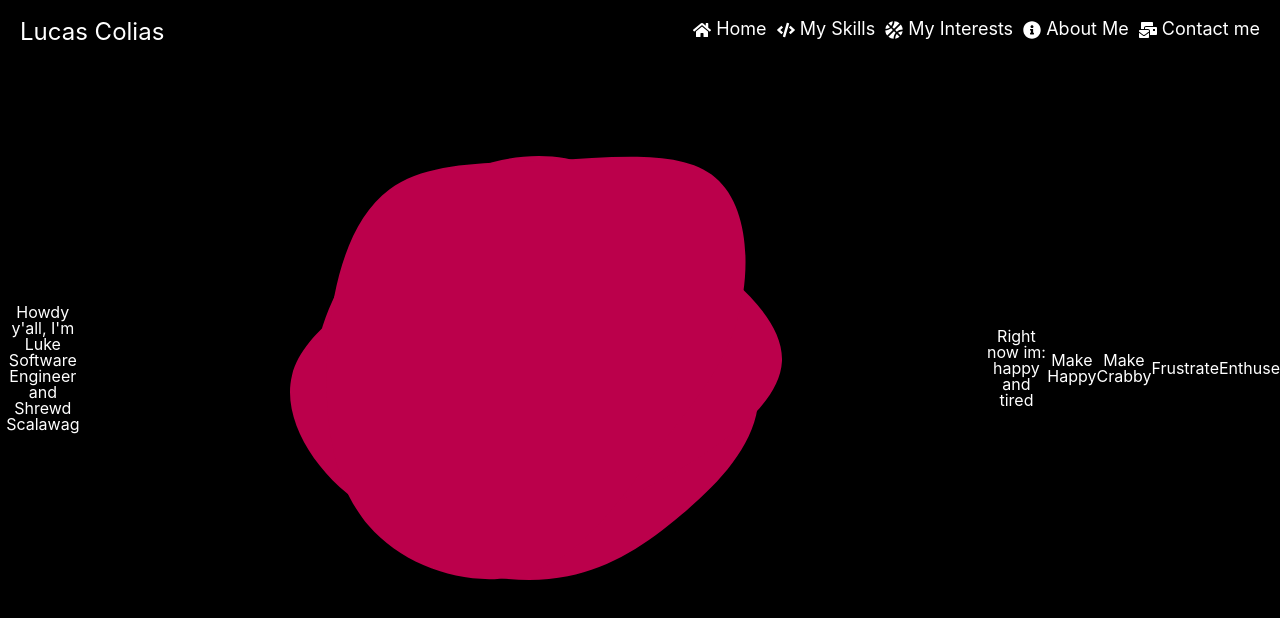
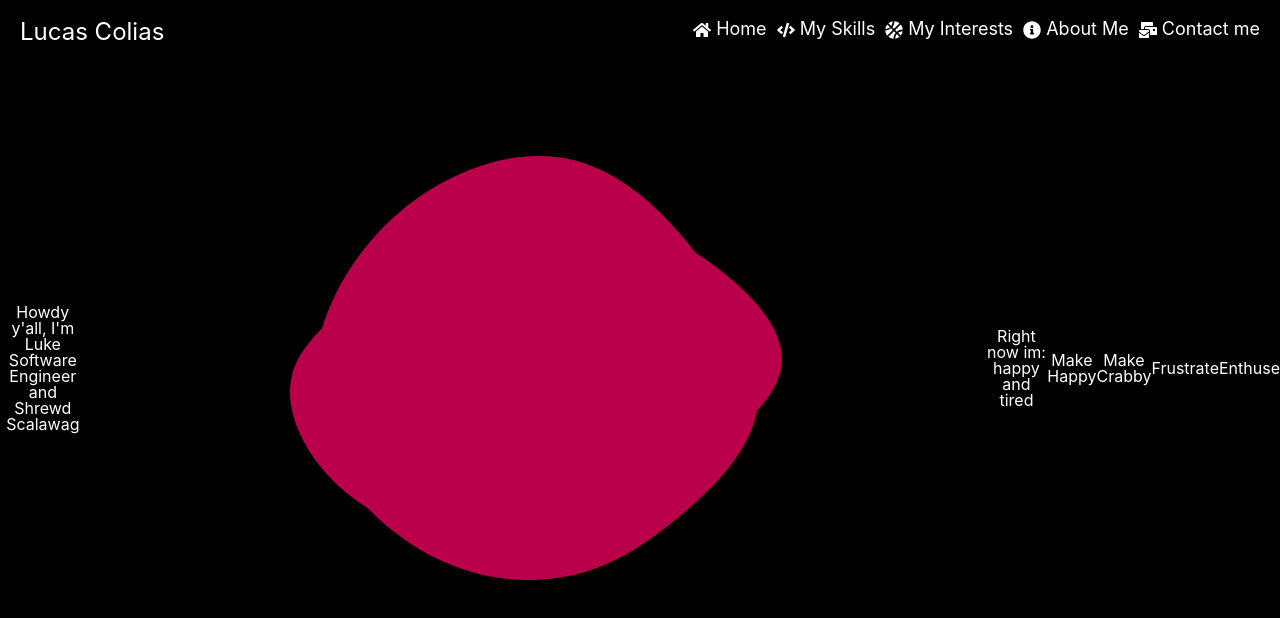
Before and after one commit to lcolias/MyReactWebsite, a React (Create React App) app in the folder my-website/: page / in a window 1280 px wide. Shown: the top 618 px of the page. Built offline with nearby package versions, Linux system fonts and the light colour scheme.

Commit message:
Installed Kute JS for blob Animations

```diff
--- a/my-website/package.json
+++ b/my-website/package.json
@@ -7,6 +7,7 @@
     "@testing-library/react": "^12.1.4",
     "@testing-library/user-event": "^13.5.0",
     "history": "^5.3.0",
+    "kute.js": "^2.2.2",
     "react": "^18.0.0",
     "react-dom": "^18.0.0",
     "react-icons": "^4.4.0",
--- a/my-website/src/components/Home/Home.js
+++ b/my-website/src/components/Home/Home.js
@@ -1,11 +1,15 @@
 import React, {useState, useEffect} from 'react';
 
 import "./Home.css";
+
+import KUTE from 'kute.js'
 
 function Home(props){
 
     const [emotion, setEmotion] = useState("happy");
     const [secondary, setSecondary] = useState("tired");
+
+
 
    /* useEffect(() => {
         console.log(`It's ${emotion} around here!`);
@@ -35,21 +39,18 @@ function Home(props){
                     version="1.1">
 
                         <g transform="translate(490.4428724243488 346.1357388614863)">
-                            <path
-                            d="M131 -145.3C165.8 -96.2 187.4 -48.1 181.1 -6.4C174.7 35.4 140.4 70.7 105.5 100.2C70.7 129.7 35.4 153.4 -8.8 162.2C-53 171 -106.1 165.1 -156.1 135.6C-206.1 106.1 -253 53 -261.6 -8.6C-270.2 -70.2 -240.5 -140.5 -190.5 -189.6C-140.5 -238.8 -70.2 -266.9 -11.1 -255.8C48.1 -244.7 96.2 -194.5 131 -145.3" fill="#BB004B">
+                            <path id="blob1"
+                                d="M131 -145.3C165.8 -96.2 187.4 -48.1 181.1 -6.4C174.7 35.4 140.4 70.7 105.5 100.2C70.7 129.7 35.4 153.4 -8.8 162.2C-53 171 -106.1 165.1 -156.1 135.6C-206.1 106.1 -253 53 -261.6 -8.6C-270.2 -70.2 -240.5 -140.5 -190.5 -189.6C-140.5 -238.8 -70.2 -266.9 -11.1 -255.8C48.1 -244.7 96.2 -194.5 131 -145.3" fill="#BB004B">
                             </path>
                         </g>
-                        <g transform="translate(452.5463986026855 295.47953973689926)">
-                            <path
+                        <g transform="translate(452.5463986026855 295.47953973689926)" >
+                            <path id="blob2"
                                 d="M141 -121C191 -91 245.5 -45.5 243.4 -2.1C241.2 41.2 182.5 82.5 132.5 111.2C82.5 139.8 41.2 155.9 -8.8 164.8C-58.9 173.6 -117.9 175.2 -167.7 146.5C-217.5 117.9 -258.3 58.9 -246.5 11.8C-234.7 -35.4 -170.4 -70.7 -120.5 -100.7C-70.7 -130.7 -35.4 -155.4 5.1 -160.4C45.5 -165.5 91 -151 141 -121" fill="#BB004B">
                             </path>
                         </g>
-                        <g transform="translate(462.84927545335813 270.9774108701497)">
-                            <path
-                                d="M166.6 -161.3C200.8 -132.5 202.9 -66.2 187.5 -15.4C172 35.4 139 70.7 104.9 115.9C70.7 161 35.4 216 -17.7 233.7C-70.7 251.4 -141.4 231.8 -180.3 186.6C-219.1 141.4 -226 70.7 -220.9 5.2C-215.7 -60.3 -198.3 -120.7 -159.5 -149.5C-120.7 -178.3 -60.3 -175.7 2.9 -178.6C66.2 -181.6 132.5 -190.1 166.6 -161.3" fill="#BB004B">
-                            </path>
-                        </g>
+
                 </svg>
+
                 </div>
 
                 <h2>Right now im: {emotion} and {secondary}</h2>
```
Also changed, not shown: 1 other file (tests, documents, lock files or other folders).
